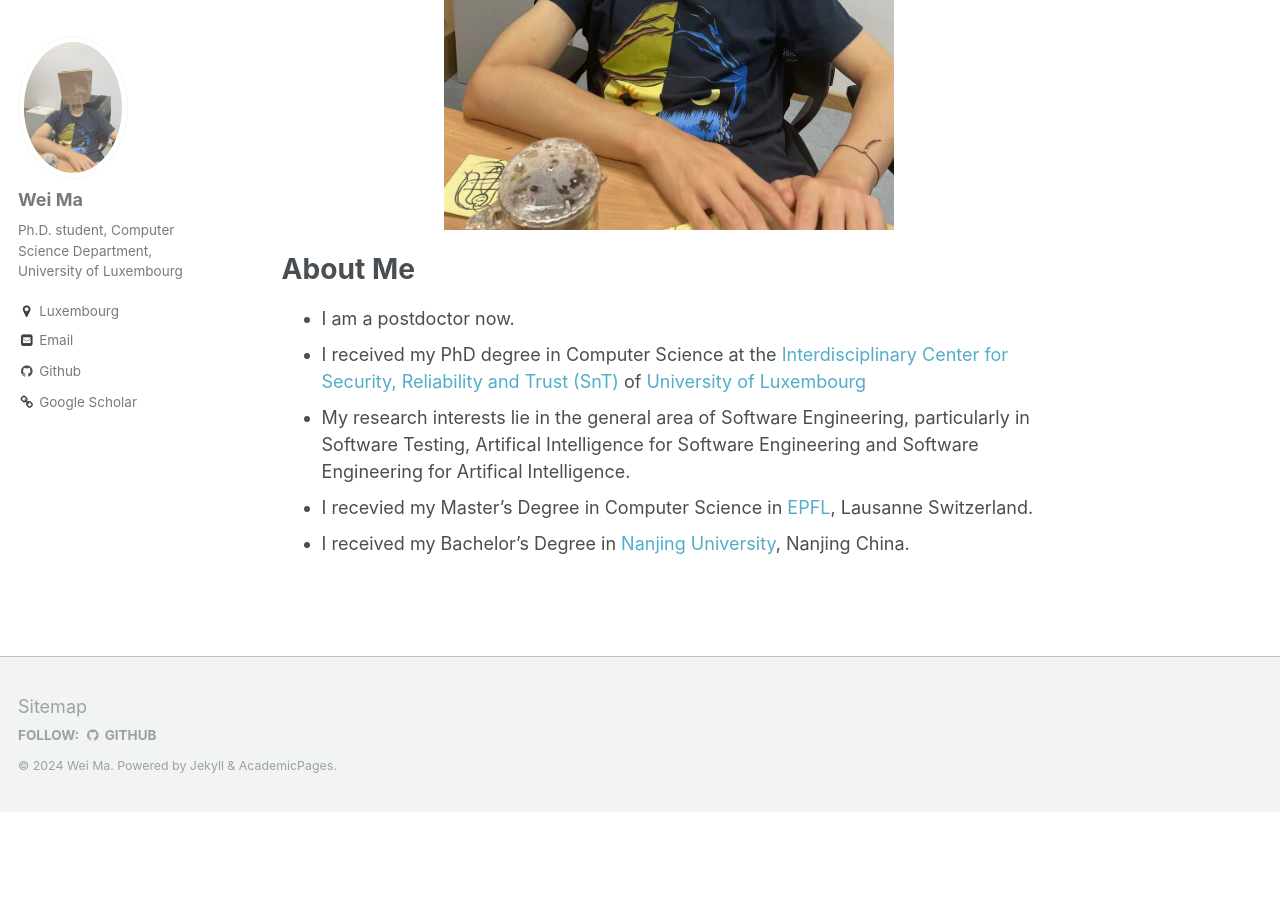
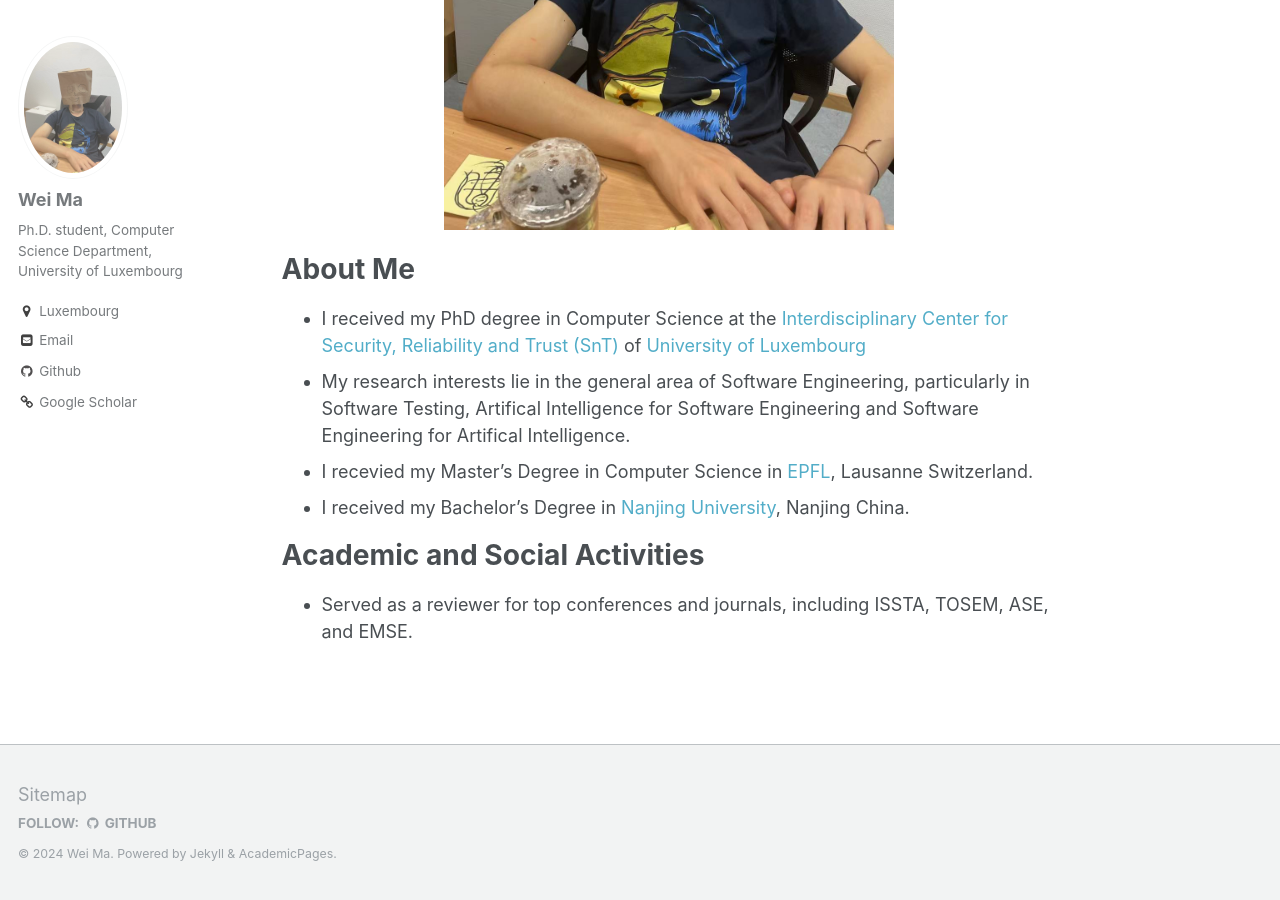
Before and after one commit to Marvinmw/WeiMa.github.io, a Jekyll site: the page built from _pages/about.md, in a window 1280 px wide and 900 px high, scrolled down 502 px. Built offline with Jekyll 4.4.1, drawn with Linux system fonts in a browser that asks for light colours; before the commit the page ends 1314 px from its top, so only the background shows below that.

Commit message:
Update about.md

```diff
--- a/_pages/about.md
+++ b/_pages/about.md
@@ -13,8 +13,10 @@ redirect_from:
 </p>
 
 # About Me
-* I am a postdoctor now.
 * I received my PhD degree in Computer Science at the [Interdisciplinary Center for Security, Reliability and Trust (SnT)](https://wwwfr.uni.lu/snt) of [University of Luxembourg](https://wwwfr.uni.lu)
 * My research interests lie in the general area of Software Engineering, particularly in Software Testing, Artifical Intelligence for Software Engineering and Software Engineering for Artifical Intelligence.
 * I recevied my Master's Degree in Computer Science in [EPFL](https://www.epfl.ch/en/), Lausanne Switzerland.
 * I received my Bachelor’s Degree in [Nanjing University](https://www.nju.edu.cn/en), Nanjing China.
+
+# Academic and Social Activities
+* Served as a reviewer for top conferences and journals, including ISSTA, TOSEM, ASE, and EMSE.
```
